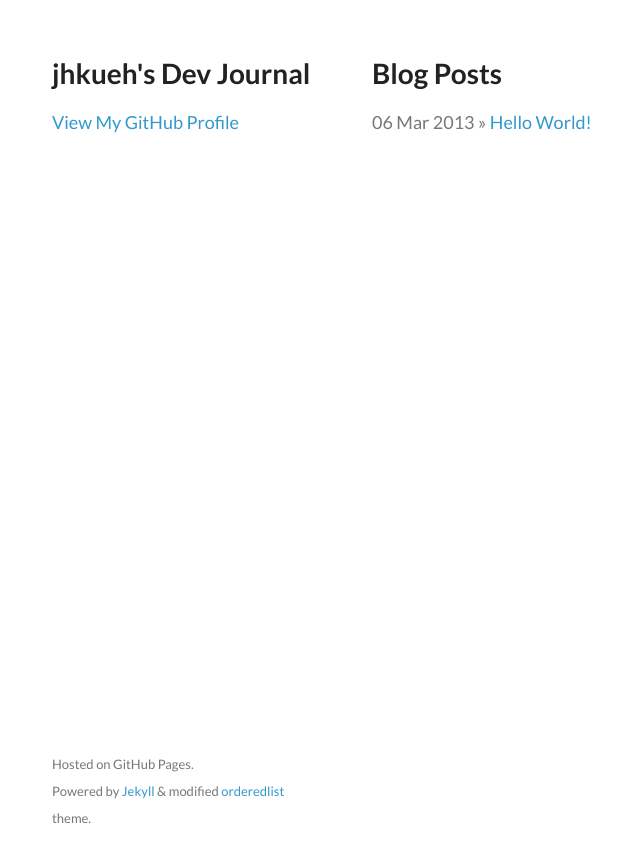
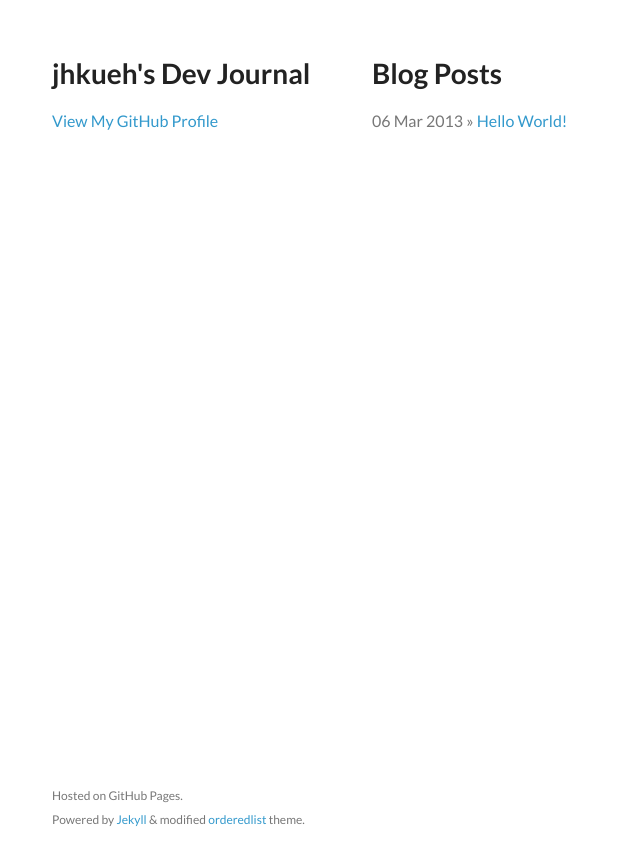
Before and after one commit to jhkueh/jhkueh.github.com, a Jekyll site: the page built from index.html, in a window 1280 px wide. Shown: the top 865 px of the page, without its empty margins (153-793 px from the left). Built offline with Jekyll 4.4.1, drawn with Linux system fonts in a browser that asks for light colours; Markdown is read by kramdown in place of the engine named in the settings; the list of posts is cut into pages by our own code.

Commit message:
fix font size

```diff
--- a/stylesheets/styles.css
+++ b/stylesheets/styles.css
@@ -1,7 +1,7 @@
 @import url(https://fonts.googleapis.com/css?family=Lato:400italic,700italic,400,700);
 body {
   padding:50px;
-  font:18px/1.5 Lato, "Helvetica Neue", Helvetica, Arial, sans-serif;
+  font:16px/1.5 Lato, "Helvetica Neue", Helvetica, Arial, sans-serif;
   color:#777;
   font-weight:400;
 }
@@ -20,7 +20,7 @@ a {
   text-decoration:none;
 }
 a small {
-  font-size:13px;
+  font-size:12px;
   color:#777;
   margin-top:-0.6em;
   display:block;
@@ -129,7 +129,7 @@ section {
   float:right;
   padding-bottom:50px;
 }
-small { font-size:13px;}
+small { font-size:12px;}
 hr {
   border:0;
   background:#e5e5e5;
```
